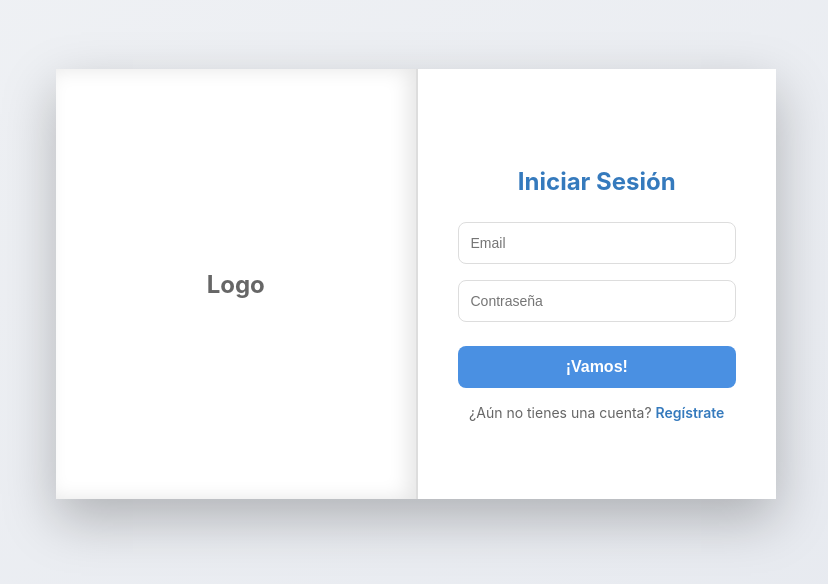
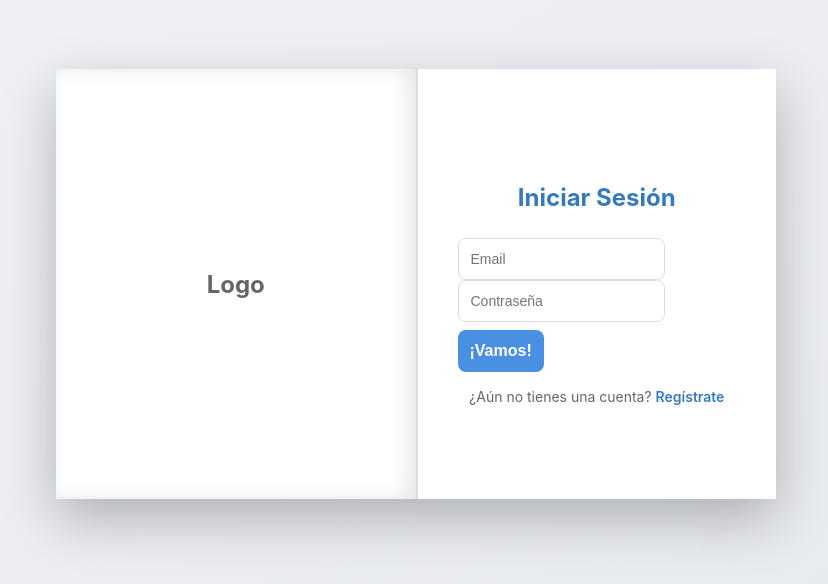
Before and after one commit to MrTommyt/libros-view, a React (Create React App) app: page /login in a window 1280 px wide. Shown: the part 116-700 px from the top of the page, without its empty margins (224-1052 px from the left). Built offline with nearby package versions, Linux system fonts and the light colour scheme.

Commit message:
login and jwt-decode

```diff
--- a/package.json
+++ b/package.json
@@ -7,6 +7,8 @@
     "@testing-library/jest-dom": "^6.8.0",
     "@testing-library/react": "^16.3.0",
     "@testing-library/user-event": "^13.5.0",
+    "axios": "^1.12.2",
+    "jwt-decode": "^4.0.0",
     "react": "^19.1.1",
     "react-dom": "^19.1.1",
     "react-router-dom": "^7.9.2",
--- a/src/components/LoginForm.jsx
+++ b/src/components/LoginForm.jsx
@@ -1,18 +1,61 @@
-import React from "react";
+import React, { useState } from "react";
 import "../styles/Book.css";
+import UserSignIn from "../services/UserSignIn";
 
-const LoginForm = ({ onSwitch }) => {
+const LoginForm = ({ onSwitch, onLogin }) => {
+    const [email, setEmail] = useState("");
+    const [password, setPassword] = useState("");
+    const [err, setErr] = useState("");
+    const [ok, setOk] = useState("");
+    const auth = new UserSignIn();
+
+    const handleSubmit = async (e) => {
+        e.preventDefault();
+        setErr(""); setOk("");
+
+        if (!email || !password) {
+            setErr("Email y contraseña son obligatorios.");
+            return;
+        }
+
+        try {
+            const { token, userId } = await auth.login(email, password);
+            setOk("Inicio de sesión exitoso.");
+            if (onLogin) onLogin({ token, userId });
+        } catch (error) {
+            const msg =
+                error?.response?.data?.message ||
+                error?.response?.data?.description ||
+                "Credenciales inválidas o error del servidor.";
+            setErr(msg);
+        }
+    };
+
     return (
         <div className="form-container">
             <h2>Iniciar Sesión</h2>
-      <input type="email" placeholder="Email" />
-      <input type="password" placeholder="Contraseña" />
-      <button>¡Vamos!</button>
+            <form onSubmit={handleSubmit}>
+                <input
+                    type="email"
+                    placeholder="Email"
+                    value={email}
+                    onChange={(e)=>setEmail(e.target.value)}
+                    required
+                />
+                <input
+                    type="password"
+                    placeholder="Contraseña"
+                    value={password}
+                    onChange={(e)=>setPassword(e.target.value)}
+                    required
+                />
+                {err && <p className="error-message">{err}</p>}
+                {ok && <p className="success-message">{ok}</p>}
+                <button type="submit">¡Vamos!</button>
+            </form>
             <p>
                 ¿Aún no tienes una cuenta?{" "}
-        <span className="link" onClick={onSwitch}>
-          Regístrate
-        </span>
+                <span className="link" onClick={onSwitch}>Regístrate</span>
             </p>
         </div>
     );
--- a/src/services/UserSignIn.js
+++ b/src/services/UserSignIn.js
@@ -1,60 +1,66 @@
 // UserSignIn.js
-import axios from 'axios';
-import { jwtDecode } from 'jwt-decode';
+import axios from "axios";
+import { jwtDecode } from "jwt-decode";
 
-export class UserSignIn {
+const api = axios.create({
+    baseURL: "http://localhost:8080", // ajusta si usas /api o context-path
+    headers: { "Content-Type": "application/json" },
+});
+
+export default class UserSignIn {
     async login(email, password) {
-        try {
-            const response = await axios.post('auth/login', { email, password }, {
-                headers: {
-                    'Content-Type': 'application/json',
-                    Authorization: undefined
-                },
-            });
-            const responseBody = response.data;
-            console.log(responseBody);
+        const { data } = await api.post("/api/v1/auth/login", { email, password });
+        // data debe ser el token en texto. Si devuelves un objeto {token: "..."} ajústalo:
+        const token = typeof data === "string" ? data : data.token;
+        this.saveToken(token);
 
-            this.saveToken(responseBody);
-            //this.saveUserId(responseBody);
+        const userId = this.getUserIdFromToken(token); // claim "UserId"
+        if (userId) this.saveUserId(userId);
 
-            alert(JSON.stringify(responseBody));
-        } catch (err) {
-            console.log(err);
-            if (err.response && err.response.status === 404) {
-                if (err.response.data && err.response.data.description) {
-                    throw err.response.data.description;
-                }
-            }
-        }
+        return { token, userId };
+    }
+
+    saveToken(token) {
+        localStorage.setItem("auth-token", token);
+    }
+    getToken() {
+        return localStorage.getItem("auth-token");
+    }
+    clearToken() {
+        localStorage.removeItem("auth-token");
+        localStorage.removeItem("user-id");
+    }
+
+    saveUserId(userId) {
+        localStorage.setItem("user-id", String(userId));
+    }
+    getUserId() {
+        return localStorage.getItem("user-id");
     }
 
     isAuthenticated() {
-        let userId = window.localStorage.getItem("user-id");
-        return (userId != null && this.isTokenExpired(this.getToken()));
-    }
-
-    saveToken(token) {
-        window.localStorage.setItem('auth-token', token);
-    }
-
-    saveUserId(userId) {
-        window.localStorage.setItem('user-id', userId);
-    }
-
-    getToken() {
-        return window.localStorage.getItem("auth-token");
+        const token = this.getToken();
+        if (!token) return false;
+        return !this.isTokenExpired(token);
     }
 
     isTokenExpired(token) {
         try {
-            const decoded = jwtDecode(token);
-            const currentTime = Math.floor(Date.now() / 1000);
-            return decoded.exp < currentTime;
-        } catch (error) {
-            console.error("Invalid token:", error);
+            const { exp } = jwtDecode(token);
+            const now = Math.floor(Date.now() / 1000);
+            return exp <= now; // true si expiró
+        } catch {
             return true;
         }
     }
 
-
+    getUserIdFromToken(token) {
+        try {
+            const decoded = jwtDecode(token);
+            // Backend: guardaste el ID en la claim "UserId"
+            return decoded?.UserId || decoded?.sub || null;
+        } catch {
+            return null;
+        }
+    }
 }
```
Also changed, not shown: 1 other file (tests, documents, lock files or other folders). Lines whose indentation alone changed are shown as unchanged.
